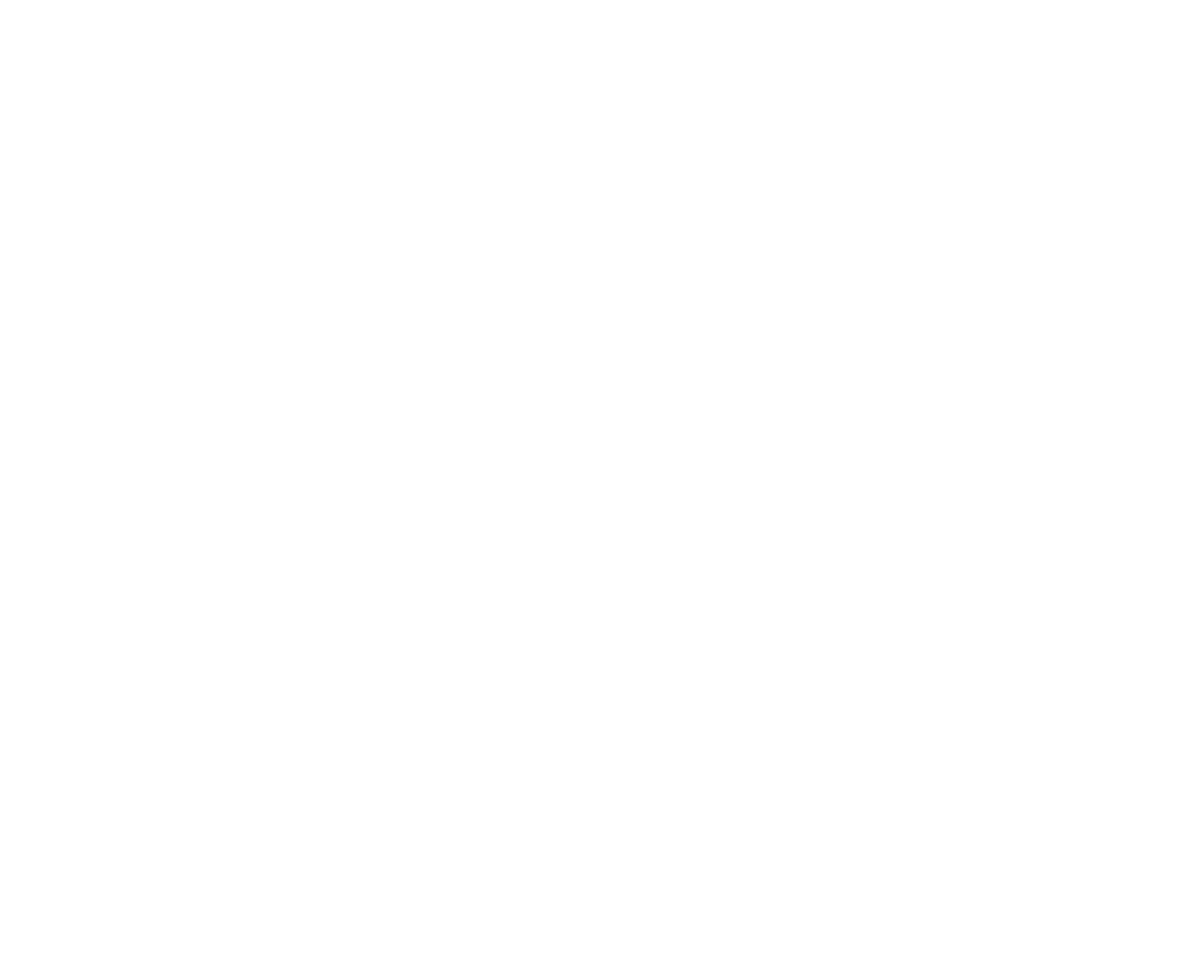
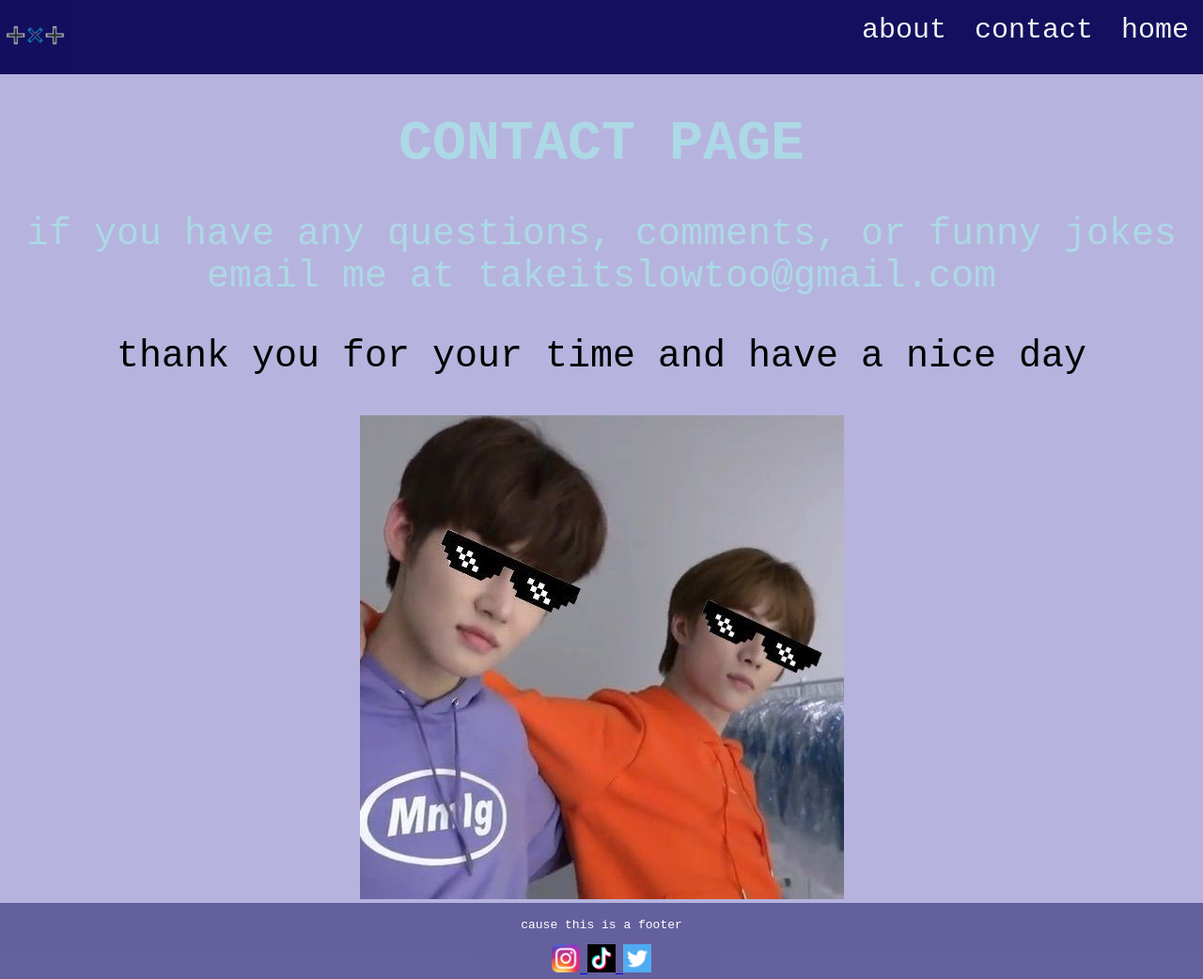
Before and after one commit to soobinscult/website_project_November_2021, a plain HTML site: page contact.html in a window 1280 px wide. Shown: the whole page at 94% size. Before the commit the page ends 800 px from the top, so only its background shows below. Drawn offline with Linux system fonts and the light colour scheme.

Commit message:
updated code

```diff
--- a/about.html
+++ b/about.html
@@ -0,0 +1,47 @@
+<!DOCTYPE html>
+<html lang="en">
+<head>
+    <meta charset="UTF-8">
+    <meta http-equiv="X-UA-Compatible" content="IE=edge">
+    <meta name="viewport" content="width=device-width, initial-scale=1.0">
+    <title>Document</title>
+    <link rel="stylesheet" href="css/about.css">
+</head>
+
+<body>
+    <!-- code for the nav bar -->
+    <div class="nav">
+        <img class="logo" src="image_folder/txt_logo_part_2.jpeg" alt="">
+      <a href="index.html">home</a>
+      <a href="contact.html">contact</a>
+      <a href="about.html">about</a>
+    </div>
+
+    <!-- code for words and picture-->
+    <h1 class="h1">ABOUT ME</h1>
+    <p class="p">
+        hello my name is abigail yun and i am a huge stan of txt. i hope you found this website entertaining. anways stan txt.
+    </p>
+    <a class="p2" href="https://www.youtube.com/watch?v=EieUsaKgbsU">stream 0X1=LOVESONG feat. Ikuta Lilas [Japanese Ver.]
+    </a>
+    <center>
+        <img class="wonderland_txt" src="image_folder/chaotic_wonderland_txt.jpg">
+    </center>
+
+    <!-- this is my foot-er; it's a joke -->
+    <footer>
+    <p> cause this is a footer </p>
+    <a href="https://www.instagram.com/txt_bighit/">
+      <img class="insta" src="image_folder/instagram_icon.webp">
+    </a>
+    <a href="https://www.tiktok.com/@txt.bighitent?lang=en">
+      <img class="tiktok" src="image_folder/tiktok_icon.png">
+    </a>
+    <a href="https://twitter.com/txt_bighit">
+      <img class="twitter" src="image_folder/twitter_icon.png">
+    </a>
+    </footer>
+
+</body>
+
+</html>
--- a/contact.html
+++ b/contact.html
@@ -0,0 +1,47 @@
+<!DOCTYPE html>
+<html lang="en">
+<head>
+    <meta charset="UTF-8">
+    <meta http-equiv="X-UA-Compatible" content="IE=edge">
+    <meta name="viewport" content="width=device-width, initial-scale=1.0">
+    <title>Document</title>
+    <link rel="stylesheet" href="css/contact.css">
+</head>
+
+<body>
+<!-- code for the nav bar -->
+    <div class="nav">
+        <img class="logo" src="image_folder/txt_logo_part_2.jpeg" alt="">
+      <a href="index.html">home</a>
+      <a href="contact.html">contact</a>
+      <a href="about.html">about</a>
+    </div>
+<!-- the text? the word on the page -->
+<h1 class="h1">CONTACT PAGE</h1>
+<p class="p"> if you have any questions, comments, or funny jokes <br>
+    email me at takeitslowtoo@gmail.com <br>
+</p>
+<p class="p2"> thank you for your time and have a nice day</p>
+<center>
+    <img class="txt_meme" src="image_folder/txt_meme.jpg">
+</center>
+
+<!-- this is my foot-er; it's a joke -->
+<footer>
+    <p> cause this is a footer </p>
+    <a href="https://www.instagram.com/txt_bighit/">
+      <img class="insta" src="image_folder/instagram_icon.webp">
+    </a>
+    <a href="https://www.tiktok.com/@txt.bighitent?lang=en">
+      <img class="tiktok" src="image_folder/tiktok_icon.png">
+    </a>
+    <a href="https://twitter.com/txt_bighit">
+      <img class="twitter" src="image_folder/twitter_icon.png">
+    </a>
+</footer>
+
+</body>
+
+
+
+</html>
--- a/css/about.css
+++ b/css/about.css
@@ -0,0 +1,48 @@
+body {
+    margin: 0;
+    font-family: monospace;
+    background-color: rgba(110,107,190,0.5);
+}
+.nav {
+    overflow: hidden;
+    background-color: rgb(20,15,94);
+}
+.nav a {
+   float: right;
+   color: #f2f2f2;
+   text-align: center;
+   padding: 15px 15px;
+   text-decoration: none;
+   font-size: 30px;
+}
+.logo{
+    height: 75px;
+  }
+footer {
+    text-align: center;
+    padding: 3px;
+    background-color: rgb(20,15,94,0.5);
+    color: white;
+  }
+  .insta, .tiktok, .twitter {
+    height: 30px;
+  }
+.wonderland_txt{
+    object-fit: contain;
+    height: 900px;
+    width: 900px;
+}
+.h1{
+    padding-left: 20px;
+    font-size: 60px;
+}
+.p{
+    font-size: 30px;
+    text-align: left;
+    padding: 10px;
+}
+.p2{
+    font-size: 30px;
+    text-align: left;
+    padding: 10px;
+}
--- a/css/contact.css
+++ b/css/contact.css
@@ -0,0 +1,44 @@
+body {
+    margin: 0;
+    font-family: monospace;
+    background-color: rgba(110,107,190,0.5);
+}
+.nav {
+    overflow: hidden;
+    background-color: rgb(20,15,94);
+}
+.nav a {
+   float: right;
+   color: #f2f2f2;
+   text-align: center;
+   padding: 15px 15px;
+   text-decoration: none;
+   font-size: 30px;
+}
+.logo{
+    height: 75px;
+  }
+.h1{
+    color: lightblue;
+  text-align: center;
+  font-size: 60px;
+}
+footer {
+    text-align: center;
+    padding: 3px;
+    background-color: rgb(20,15,94,0.5);
+    color: white;
+  }
+  .insta, .tiktok, .twitter {
+    height: 30px;
+  }
+.p{
+    color: lightblue;
+  text-align: center;
+  font-size: 40px;
+}
+.p2{
+    color: rgb(110,107,190,);
+  text-align: center;
+  font-size: 40px;
+}
--- a/css/style.css
+++ b/css/style.css
@@ -0,0 +1,97 @@
+/** making the website have ~PERSONALITY~ **/
+body,html {
+     margin: 0;
+     font-family: monospace;
+     background-color:rgba(0, 0, 0, 0.6);
+}
+.nav {
+     overflow: hidden;
+     background-color: rgb(20,15,94);
+}
+.nav a {
+    float: right;
+    color: #f2f2f2;
+    text-align: center;
+    padding: 15px 15px;
+    text-decoration: none;
+    font-size: 31px;
+}
+img.txt{
+  height: 840px;
+  width: 1259px;
+  object-fit: contain;
+
+}
+
+.logo{
+  height: 75px;
+}
+
+footer {
+  text-align: center;
+  padding: 3px;
+  background-color: rgb(20,15,94,0.5);
+  color: white;
+}
+.insta, .tiktok, .twitter {
+  height: 30px;
+}
+.google_maps{
+  margin: 10px;
+  padding-left: 30px;
+  width: 50%;
+}
+.txt_h1{
+  text-align: center;
+  font-size: 34px;
+  margin: 2 px;
+}
+.rg_embed_link{
+  margin: 20px;
+}
+.ghosting_video, .new_rules_video, .lover_video, .nap_of_star_video{
+  height: 300px;
+  width: 600px;
+  padding-left: 50px;
+  padding-right: 50px;
+  padding-top: 50px;
+  padding-left: 50px;
+  margin: 10px;
+}
+.p_1, .hybe_location{
+  color: lightblue;
+  text-align: center;
+  font-size: 26px;
+}
+.p_2{
+  background-color: rgb(174,217,230,0.8);
+  color: black;
+  text-align: center;
+  font-size: 15px;
+}
+.hybe_location{
+  color: rgb(110,107,190);
+  text-align: center;
+  font-size: 26px;
+  width: 50%;
+}
+.google_text{
+  background-color: rgb(110,107,190);
+  color: black;
+  text-align: right;
+  font-size: 15px;
+}
+* {
+  box-sizing: border-box;
+}
+.column {
+  float: right;
+  width: 50%;
+  padding: 10px;
+  height: 300px;
+}
+.row:after {
+  content: "";
+  display: table;
+  clear: both;
+}
```
Also changed, not shown: index.html (+56 -0 lines), image_folder/chaotic_wonderland_txt.jpg (added), image_folder/instagram_icon.webp (added), image_folder/tiktok_icon.png (added), image_folder/twitter_icon.png (added), image_folder/txt_logo_part_2.jpeg (added), image_folder/txt_meme.jpg (added), 3 other files.
